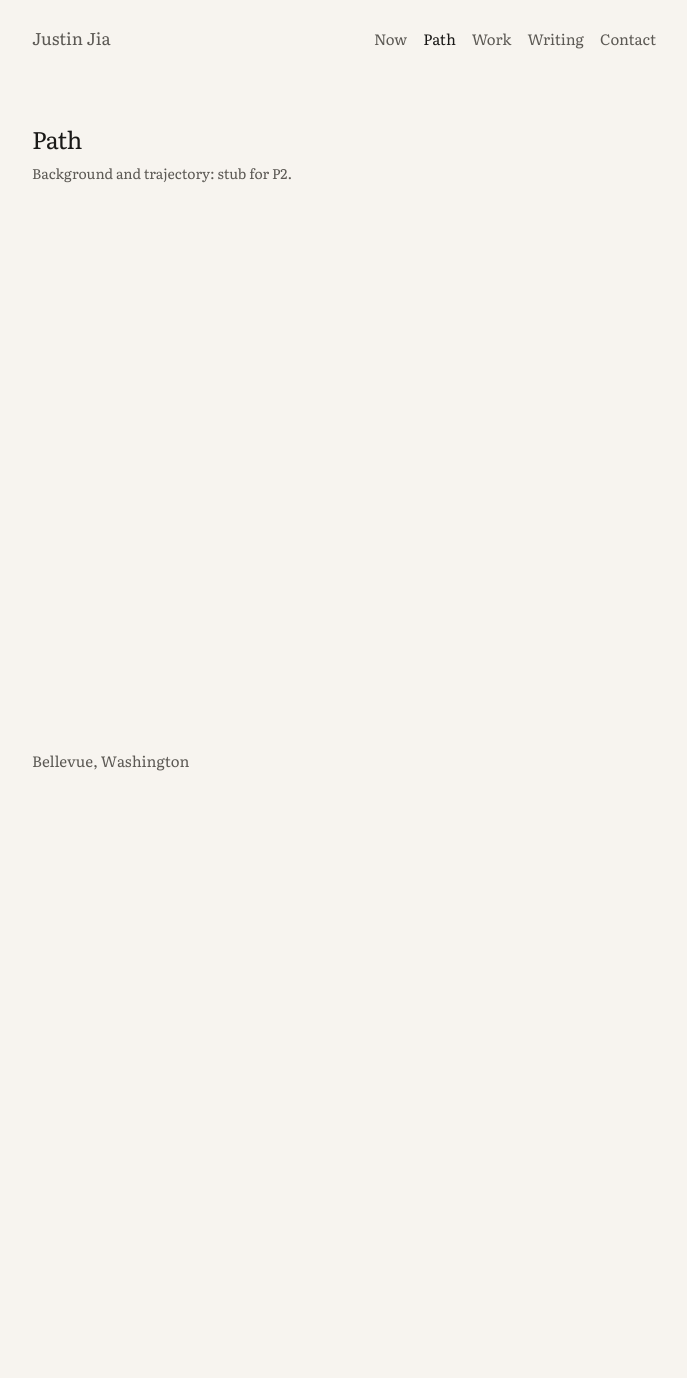
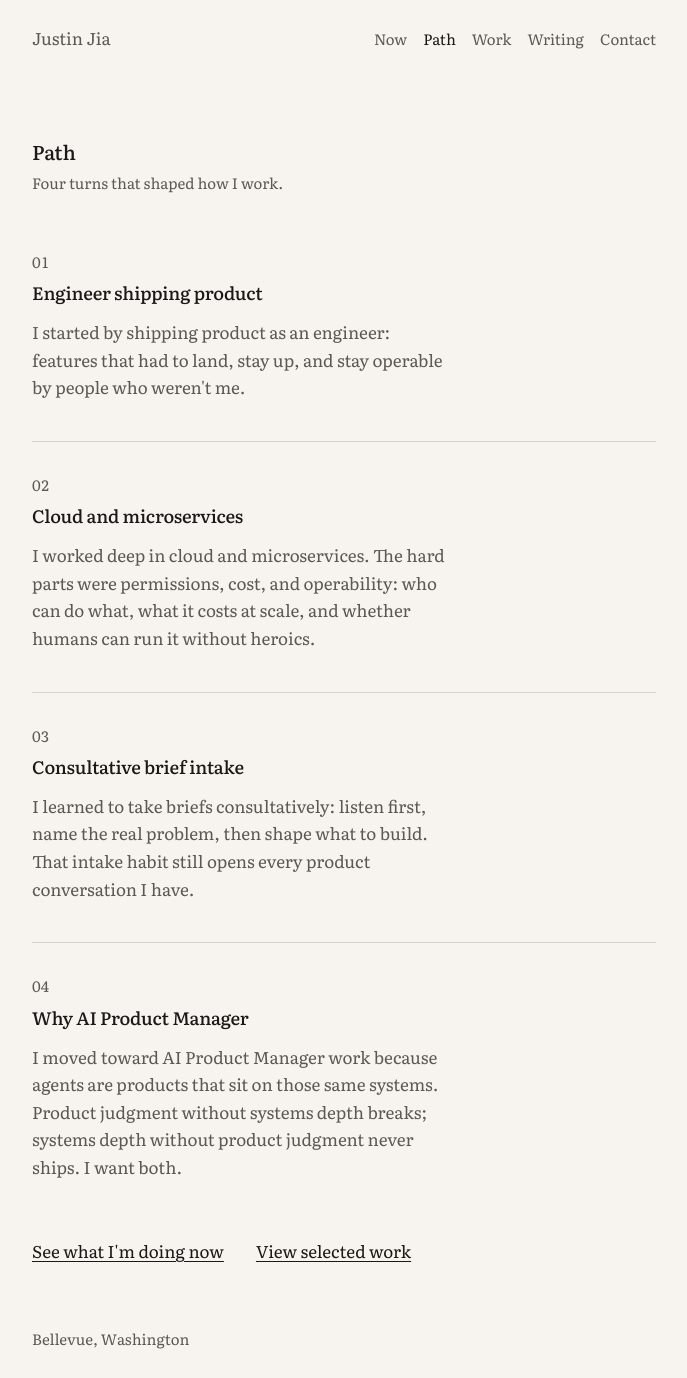
Before and after one commit to remexstudio/justin-jia, a Next.js app: page /path in a window 1280 px wide. Shown: the whole page, without its empty margins (296-983 px from the left). Before the commit the page ends 800 px from the top, so only its background shows below. Built offline with nearby package versions, Linux system fonts and the light colour scheme.

Commit message:
feat(site): add now and path

```diff
--- a/app/now/page.tsx
+++ b/app/now/page.tsx
@@ -1,15 +1,46 @@
 import type { Metadata } from "next";
+import Link from "next/link";
 
 export const metadata: Metadata = {
   title: "Now",
+  description:
+    "What Justin Jia is building and looking for: Remex Studio, AI Product Manager roles, and what he is not selling.",
 };
 
 export default function NowPage() {
   return (
-    <main className="mx-auto max-w-2xl px-6 py-16">
-      <h1 className="text-2xl tracking-tight text-ink">Now</h1>
-      <p className="mt-2 text-sm text-ink-muted">
-        Current focus: stub for P2.
+    <main className="mx-auto w-full max-w-2xl px-6 pt-12 sm:pt-20">
+      <h1 className="letter-name">Now</h1>
+
+      <div className="mt-10 space-y-6 text-[1.0625rem] leading-relaxed text-ink sm:mt-14 sm:max-w-[38ch]">
+        <p>
+          I&apos;m building{" "}
+          <a
+            href="https://remex-atelier.vercel.app"
+            className="studio-link"
+            translate="no"
+          >
+            Remex Studio
+          </a>
+          : English-language product work around AI agents and the systems they
+          run on.
+        </p>
+
+        <p>
+          I&apos;m looking for AI Product Manager roles where product judgment
+          and systems depth both matter.
+        </p>
+
+        <p className="text-ink-muted">
+          I&apos;m not selling cloud-migration outsourcing. If you need a
+          migration shop, this isn&apos;t it.
+        </p>
+      </div>
+
+      <p className="mt-10 sm:mt-12">
+        <Link href="/path" className="cta">
+          Read the path
+        </Link>
       </p>
     </main>
   );
--- a/app/path/page.tsx
+++ b/app/path/page.tsx
@@ -1,15 +1,65 @@
 import type { Metadata } from "next";
+import Link from "next/link";
 
 export const metadata: Metadata = {
   title: "Path",
+  description:
+    "How Justin Jia moved from shipping as an engineer through cloud systems and consultative intake to AI Product Manager work.",
 };
+
+const BEATS = [
+  {
+    title: "Engineer shipping product",
+    body: "I started by shipping product as an engineer: features that had to land, stay up, and stay operable by people who weren't me.",
+  },
+  {
+    title: "Cloud and microservices",
+    body: "I worked deep in cloud and microservices. The hard parts were permissions, cost, and operability: who can do what, what it costs at scale, and whether humans can run it without heroics.",
+  },
+  {
+    title: "Consultative brief intake",
+    body: "I learned to take briefs consultatively: listen first, name the real problem, then shape what to build. That intake habit still opens every product conversation I have.",
+  },
+  {
+    title: "Why AI Product Manager",
+    body: "I moved toward AI Product Manager work because agents are products that sit on those same systems. Product judgment without systems depth breaks; systems depth without product judgment never ships. I want both.",
+  },
+] as const;
 
 export default function PathPage() {
   return (
-    <main className="mx-auto max-w-2xl px-6 py-16">
-      <h1 className="text-2xl tracking-tight text-ink">Path</h1>
-      <p className="mt-2 text-sm text-ink-muted">
-        Background and trajectory: stub for P2.
+    <main className="mx-auto w-full max-w-2xl px-6 pt-12 sm:pt-20">
+      <h1 className="letter-name">Path</h1>
+      <p className="letter-quiet mt-2 sm:max-w-[42ch]">
+        Four turns that shaped how I work.
+      </p>
+
+      <ol className="mt-10 list-none space-y-10 p-0 sm:mt-14">
+        {BEATS.map((beat, index) => (
+          <li
+            key={beat.title}
+            className="border-t border-rule pt-8 first:border-t-0 first:pt-0"
+          >
+            <p className="letter-quiet tabular-nums" aria-hidden="true">
+              {String(index + 1).padStart(2, "0")}
+            </p>
+            <h2 className="mt-2 text-[1.125rem] font-medium leading-snug tracking-[-0.01em] text-ink text-pretty">
+              {beat.title}
+            </h2>
+            <p className="mt-3 max-w-[42ch] text-[1.0625rem] leading-relaxed text-ink-muted">
+              {beat.body}
+            </p>
+          </li>
+        ))}
+      </ol>
+
+      <p className="mt-12 flex flex-col items-start gap-3 sm:mt-14 sm:flex-row sm:gap-8">
+        <Link href="/now" className="cta">
+          See what I&apos;m doing now
+        </Link>
+        <Link href="/work" className="cta">
+          View selected work
+        </Link>
       </p>
     </main>
   );
--- a/ops/BACKLOG.md
+++ b/ops/BACKLOG.md
@@ -2,7 +2,7 @@
 
 - [x] P0 chore(repo): initialize personal site
 - [x] P1 feat(site): add home layout and hero
-- [ ] P2 feat(site): add now and path
+- [x] P2 feat(site): add now and path
 - [ ] P3 feat(work): add selected work and studio outbound links
 - [ ] P4 feat(writing): add two judgment notes
 - [ ] P5 feat(site): add contact and metadata
--- a/ops/HANDOFF.md
+++ b/ops/HANDOFF.md
@@ -1,4 +1,4 @@
-# HANDOFF — P1
+# HANDOFF — P2
 
 ## DEV verdict
 
@@ -6,44 +6,42 @@
 
 ## SHA
 
-`6d98fe281c2fefc77b66ce879bd7b8f3683d7e43` (`6d98fe2`) — `feat(site): add home layout and hero`
+(pending commit — filled after push)
 
 ## Skills used
 
-- frontend-design (letter layout, Literata, one memorable lede, no Inter/card/eyebrow defaults)
-- emil-design-eng (press scale 0.97, explicit transitions, hover behind fine pointer, no entrance cascade)
-- apple-design (system-adjacent optical sizing, skip link, reduced-motion, size-specific tracking, safe areas)
-- writing-guidelines (locked hero only; no invented titles or metrics; English UI)
-- web-design-guidelines (semantic header/nav/main/footer, focus-visible, Link for internal CTAs, skip to `#main`)
+- frontend-design (letter measure, sequence markers only on path beats, no card/skill-bar/eyebrow defaults, Literata continuity)
+- emil-design-eng (reuse existing CTA press/hover; no entrance stagger; explicit transitions already in chrome)
+- apple-design (readable leading/measure, sentence-case hierarchy, safe areas via shared chrome, no motion on content)
+- writing-guidelines (present tense on /now; active voice; no em dashes in new copy; no easy/simple/quick; no invented employers/dates/metrics)
+- web-design-guidelines (semantic `ol`/`h1`/`h2`, Link for internal CTAs, translate="no" on Remex Studio, tabular-nums on beat index, text-pretty on headings)
 
 ## What shipped
 
-- Home letter: name, role, locked hero (em dash), founder line, two CTAs
-- Outbound Remex Studio → https://remex-atelier.vercel.app
-- Shared chrome: skip link, six-route nav, Bellevue footer
-- Paper/ink tokens and type roles expanded in CSS and `docs/design.md`
-- Sitemap marks `/` as P1 shipped
+- `/now`: present-tense letter — building Remex Studio (English lockup + atelier outbound), looking for AI Product Manager roles, explicit not selling cloud-migration outsourcing
+- `/path`: four beats (engineer shipping → cloud/microservices permissions-cost-operability → consultative brief intake → why AI PM); quiet `01`–`04` sequence markers; no employers/dates
+- Shared home chrome unchanged (SiteHeader/SiteFooter/layout); home hero untouched
+- `docs/sitemap.md` marks `/now` and `/path` as P2 shipped
+- Ops backlog/status/handoff updated
 
 ## Acceptance
 
-- [x] `/` shows name Justin Jia; role AI Product Manager; hero verbatim including em dash; sub Founder, Remex Studio.
-- [x] Outbound link to https://remex-atelier.vercel.app labeled Remex Studio
-- [x] CTAs: Read the path → `/path`; View selected work → `/work`
-- [x] No skill bars, scorecards, or fake percentages
-- [x] Nav covers the six routes; English only; focus-visible on links
-- [x] Paper/ink tokens expanded; type readable at 375 and 1280 intent
-- [x] `pnpm build` passes
-- [x] Commit message: `feat(site): add home layout and hero`
-- [x] Person-not-company; Literata letter, not remex-atelier chrome
+- [x] `/now` present tense: building Remex Studio (never 机羽云 in UI); looking for AI PM roles; explicitly not selling cloud-migration outsourcing
+- [x] `/path` four beats without invented employers/dates
+- [x] No skill bars; short specific English; atelier-adjacent human letter tone
+- [x] `pnpm build` passes; headings + readable measure (`max-w-2xl`, ~38–42ch prose)
+- [x] Commit message: `feat(site): add now and path`
+- [x] English only; no phone; no fake percentages
 
 ## Risks / blockers
 
-- **Preview**: Vercel project may still be unlinked; no preview URL in this slice. Visual Leader review may need a local or later deploy.
-- Stub routes (`/now` `/path` `/work` `/writing` `/contact`) now sit under shared chrome; their inner padding is unchanged until later phases.
-- Motion polish remains P6.
+- **Preview**: Vercel project still unlinked; Leader visual review may need local or later deploy.
+- Quiet `01`–`04` markers are intentional (path is a sequence); if Leader prefers unmarked prose sections, easy rework.
+- `/work` CTA on path still lands on P3 stub.
 
 ## Out of scope (confirmed untouched)
 
 - remex-atelier
-- Full /now /path copy, work cards, writing, contact polish, 404 motion
-- Phone, Chinese UI, purple/neon, skill bars
+- Home hero / layout chrome beyond consuming existing header/footer
+- /work cards, /writing, /contact polish, motion/404 (P3–P6)
+- Phone, Chinese UI, purple/neon, skill bars, fake metrics
--- a/ops/STATUS.md
+++ b/ops/STATUS.md
@@ -1,7 +1,8 @@
 # Status
 
-- Phase: P1 PASS; P2 issued
+- Phase: P2 delivered; awaiting Leader review
 - Closed: P0 (2551626), P1 (6d98fe2)
+- Open delivery: P2 (see HANDOFF)
 - Repo: https://github.com/remexstudio/justin-jia
 - Studio: remex-atelier separate — no inbound personal links there
 - Preview: not linked yet
```
Also changed, not shown: 1 other file (tests, documents, lock files or other folders).
